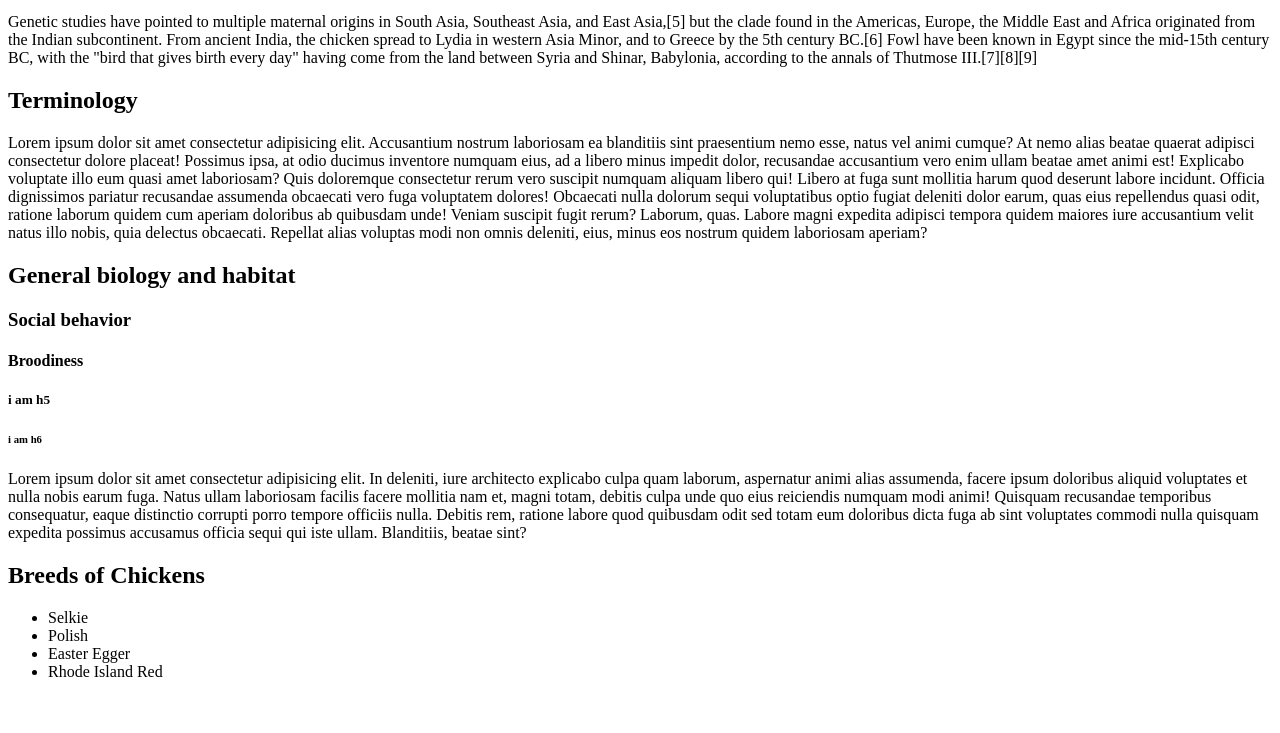
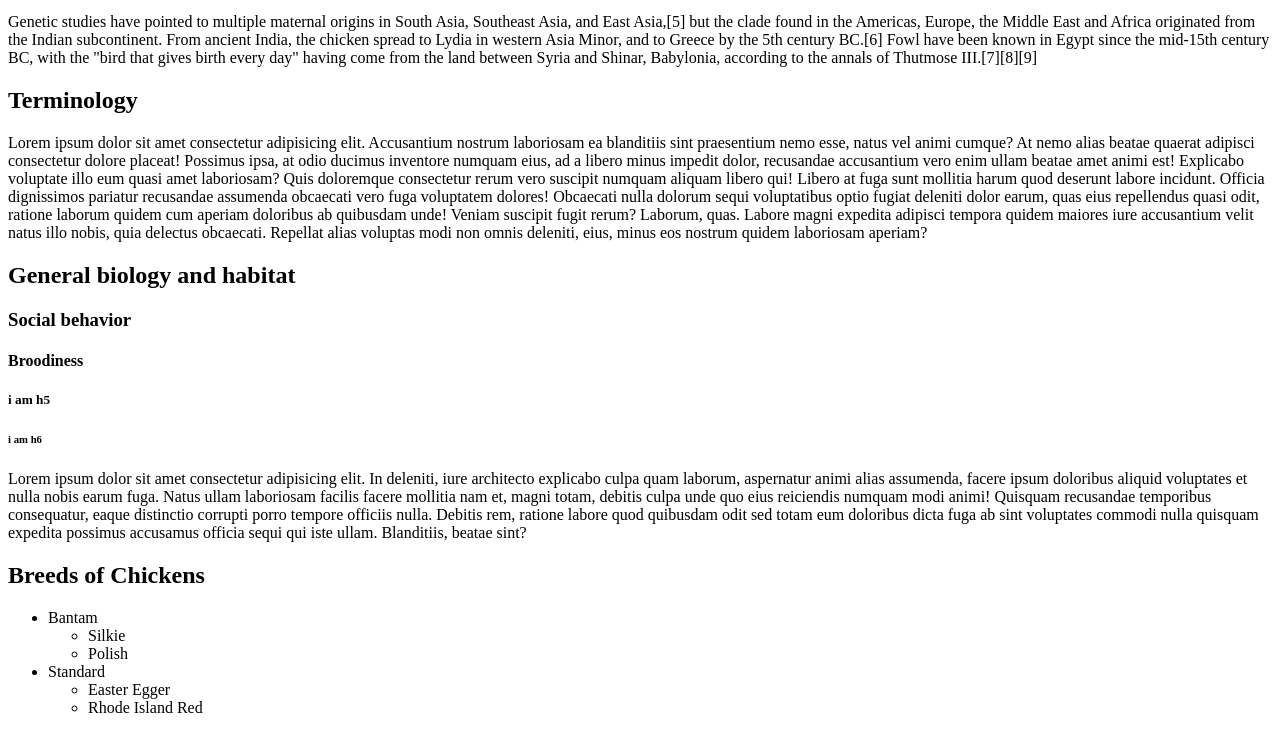
Before and after one commit to mhn95/mhn95.github.io, a plain HTML site: page chickens.html in a window 1280 px wide. Shown: the part 119-852 px from the top of the page. Before the commit the page ends 816 px from the top, so only its background shows below. Drawn offline with Linux system fonts and the light colour scheme.

Commit message:
Restrutured list of chicken breeds in chicken.html Nested list items into unordered list in index.html

```diff
--- a/chickens.html
+++ b/chickens.html
@@ -64,10 +64,20 @@
 		</p>
 		<h2>Breeds of Chickens</h2>
 		<ul>
-			<li>Selkie</li>
-			<li>Polish</li>
-			<li>Easter Egger</li>
-			<li>Rhode Island Red</li>
+			<li>
+				Bantam
+				<ul>
+					<li>Silkie</li>
+					<li>Polish</li>
+				</ul>
+			</li>
+			<li>
+				Standard
+				<ul>
+					<li>Easter Egger</li>
+					<li>Rhode Island Red</li>
+				</ul>
+			</li>
 		</ul>
 	</body>
 </html>
```
Also changed, not shown: index.html (+4 -2 lines).
